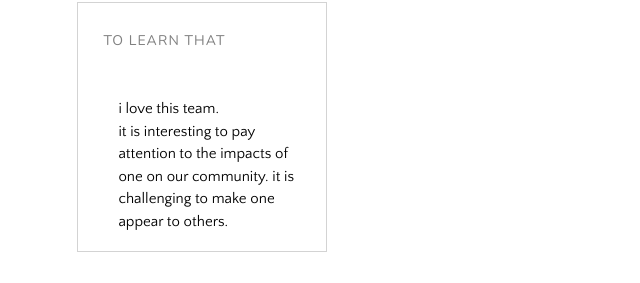
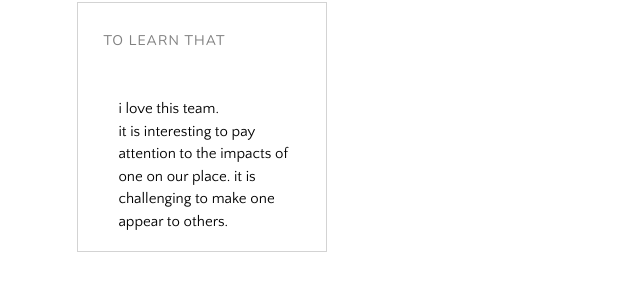
Before and after one commit to thaothanhtrantxwes/composition-i-profile-series, a plain HTML site: page index.html in a window 1280 px wide. Shown: the part 824-1107 px from the top of the page, 474-1114 px from the left. Drawn offline with nearby package versions, Linux system fonts and the light colour scheme; a script that the page names is missing; a web font is replaced by a local one.

Commit message:
Update index.html

```diff
--- a/index.html
+++ b/index.html
@@ -91,7 +91,7 @@
 
                                 <div class="project-intro-cmt">
                                     <i>to learn that</i>
-                                    <p>i love this team.<br>it is interesting to pay attention to the impacts of one on our community. it is challenging to make one appear to others.</p>
+                                    <p>i love this team.<br>it is interesting to pay attention to the impacts of one on our place. it is challenging to make one appear to others.</p>
                                 </div>
 
 
```
